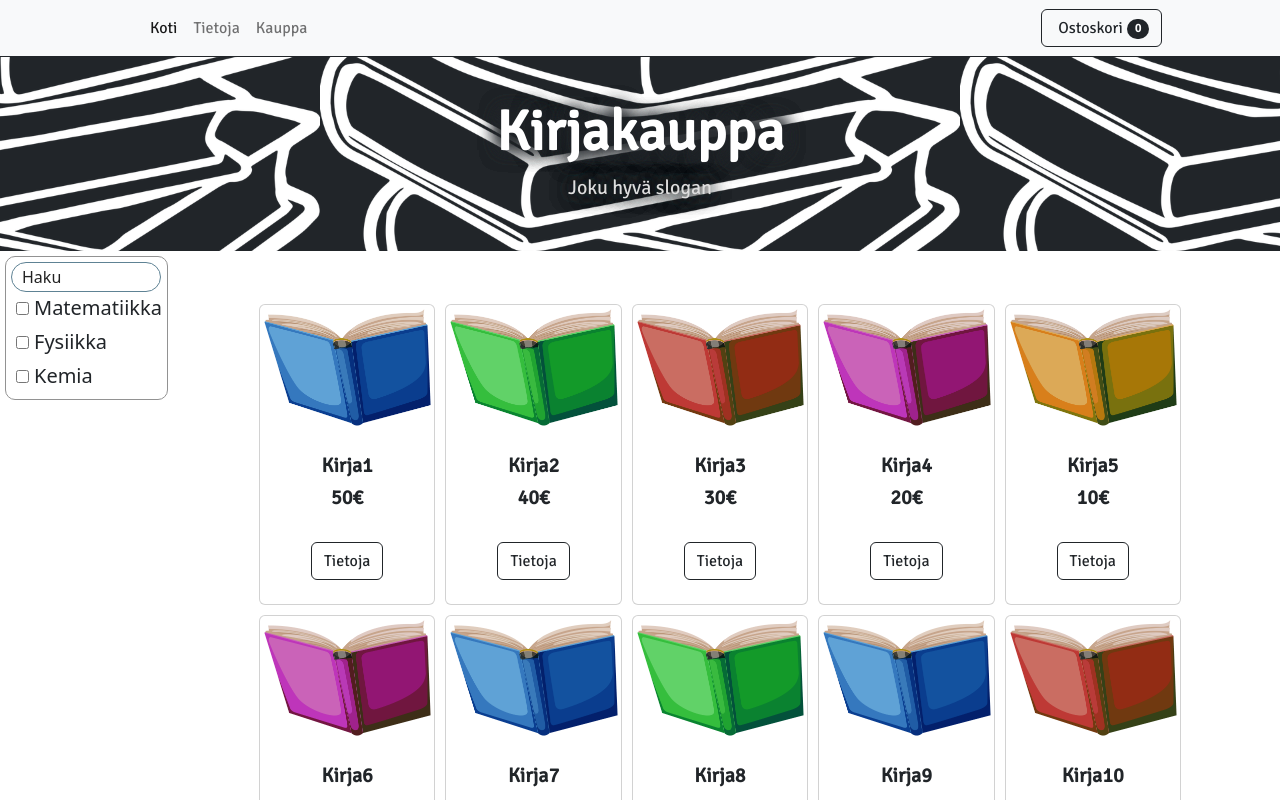
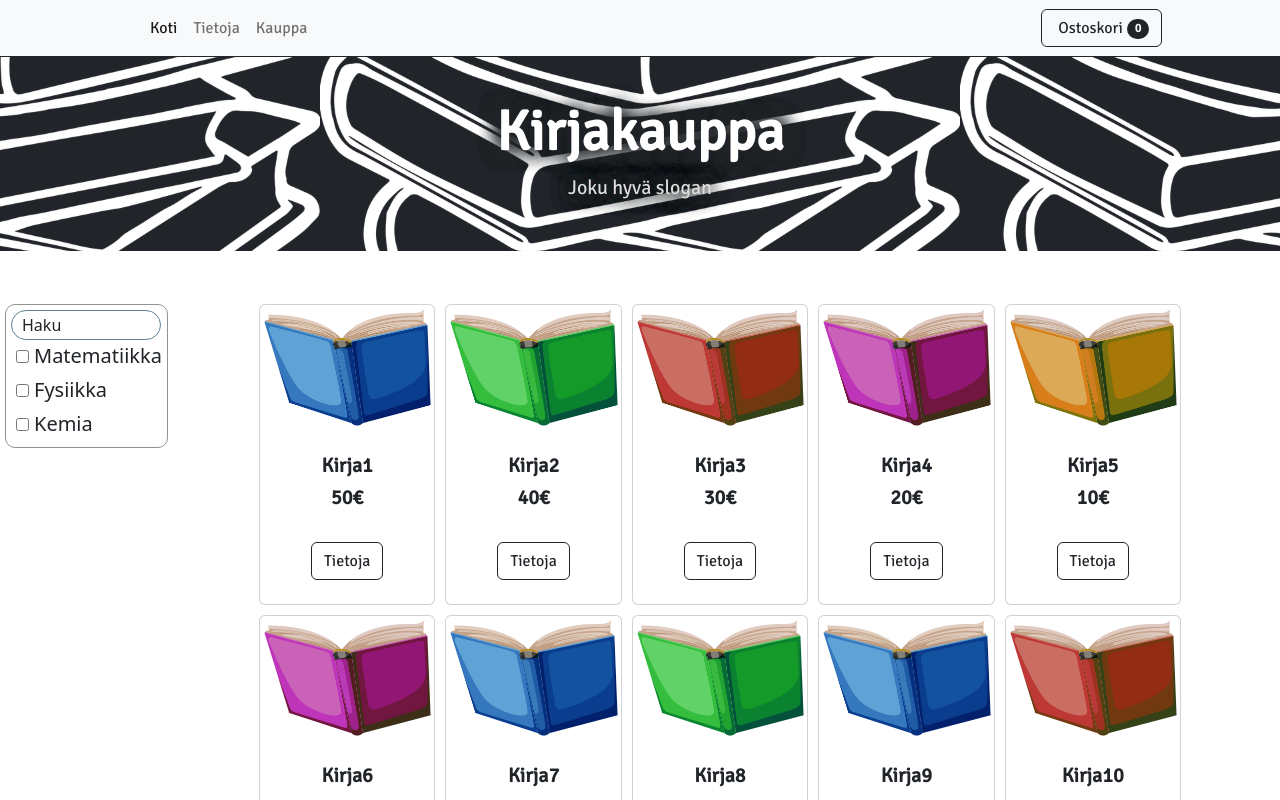
Before and after one commit to hmuratoski/BookShopForUsedBooks, a React (Create React App) app: page / in a window 1280 px wide. Shown: the top 800 px of the page. Built offline with nearby package versions, Linux system fonts and the light colour scheme.

Commit message:
fix issues caused by bootstrap

```diff
--- a/src/components/catalog.js
+++ b/src/components/catalog.js
@@ -23,7 +23,7 @@ const books = [             //from database
 export const Catalog = () => {
 	return (
 		<section>
-			<div className="container px-4 px-lg-5 mt-5">
+			<div className="container px-4 px-lg-5">
 				<div className="row gx-4 gx-lg-5 row-cols-1 row-cols-md-2 row-cols-lg-3 row-cols-xl-5 justify-content-center catalogContainer">
 					{books.map((item) => (
 						<Product key={item.id} productPrice={item.price} productName={item.name} productImage={item.image} />
--- a/src/components/category.js
+++ b/src/components/category.js
@@ -9,7 +9,7 @@ export const Category = () => {
 	const categories = ["Matematiikka", "Fysiikka", "Kemia"];   //from database
 
 	return (
-		<div className="filterOuter">
+		<div className="filterOuter mt-5">
 			<div className="filterPadding" />
 				<div className="filterWrapper ">
 					<div className="searchFieldWrapper">
--- a/src/components/header.js
+++ b/src/components/header.js
@@ -10,9 +10,6 @@ export const Header = () => {
 		<div>
 			<header className="bg-dark py-5 headerWrapper">
 				<div className="headerContainer">
-					<div className="col-sm">
-
-					</div>
 					<div className="headerTextWrapper text-center text-white">
 						<div className="headerTopPadding"/>
 						<h1 className="display-4 fw-bolder headerShopname">{language.shopName}</h1>
--- a/src/css/Category.css
+++ b/src/css/Category.css
@@ -8,6 +8,7 @@
 }
 
 .filterWrapper {
+
 	position: absolute;
 	border-radius: 10px;
 	border: solid 1px;
```
